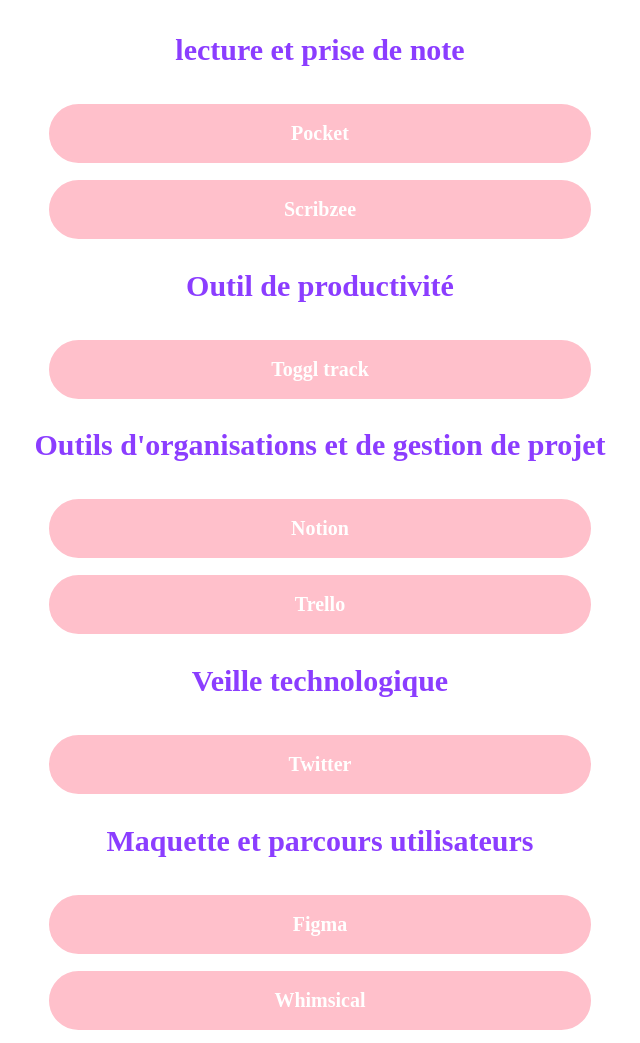
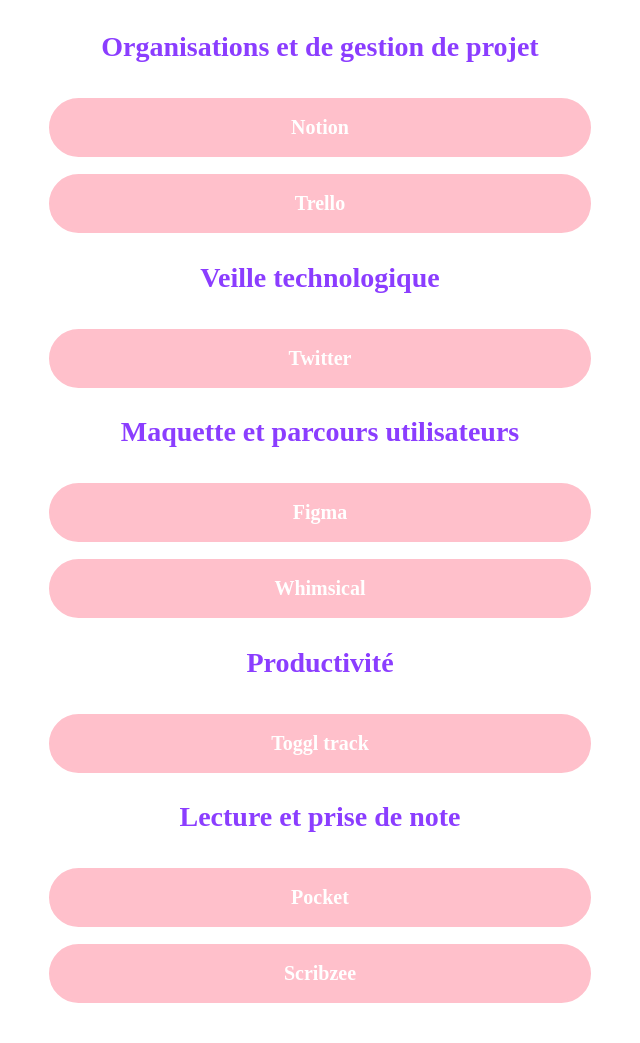
Before and after one commit to Tatiana-Juin/lien-pour-coder, a plain HTML site: page index.html in a window 1280 px wide. Shown: the whole page, without its empty margins (320-960 px from the left). After the commit the page ends 1016 px from the top, so only its background shows below. Drawn offline with Linux system fonts and the light colour scheme.

Commit message:
Modification des titres et de l'ordre des catégories

```diff
--- a/index.html
+++ b/index.html
@@ -11,28 +11,9 @@
 
     <!--Contenu majoritaire du body sauf Header-->
     <main>
-        <!-- Section outils de productivité -->
-        <section>
-            <h2>lecture et prise de note  </h2>
-
-             <!--Pocket-->
-                <a class="lien-site" href="https://getpocket.com/fr/ " target="_blank" rel="noopener noreferrer"> Pocket</a>
-
-            <!--Scribzee-->
-                <a class="lien-site" href="https://www.scribzee.com/fr/" target="_blank" rel="noopener noreferrer"> Scribzee</a>
-
-        </section>
-
-        <!-- Outil de productivité-->
-        <section>
-            <h2>Outil de productivité</h2>
-            <!--Toggl track-->
-            <a class="lien-site" href="https://track.toggl.com/ " target="_blank" rel="noopener noreferrer"> Toggl track</a>
-
-        </section>
-        <!-- outils d'organisations-->
-        <section>
-            <h2>Outils d'organisations et de gestion de projet</h2>
+          <!-- outils d'organisations-->
+          <section>
+            <h2>Organisations et de gestion de projet</h2>
 
             <!--Notion -->
             <a class="lien-site"  href="https://www.notion.so/login" target="_blank" rel="noopener noreferrer">Notion</a>
@@ -41,6 +22,7 @@
             <a class="lien-site" href="https://trello.com/login" target="_blank" rel="noopener noreferrer">Trello</a>
 
         </section>
+
 
         <!-- veille technologique -->
         <section>
@@ -63,6 +45,27 @@
 
         </section>
 
+        <!-- Outil de productivité-->
+        <section>
+            <h2>Productivité </h2>
+            <!--Toggl track-->
+            <a class="lien-site" href="https://track.toggl.com/ " target="_blank" rel="noopener noreferrer"> Toggl track</a>
+
+        </section>
+
+        <!-- Section outils de productivité -->
+        <section>
+            <h2>Lecture et prise de note  </h2>
+
+             <!--Pocket-->
+                <a class="lien-site" href="https://getpocket.com/fr/ " target="_blank" rel="noopener noreferrer"> Pocket</a>
+
+            <!--Scribzee-->
+                <a class="lien-site" href="https://www.scribzee.com/fr/" target="_blank" rel="noopener noreferrer"> Scribzee</a>
+
+        </section>
+
+
     </main>
 
 
--- a/style.css
+++ b/style.css
@@ -10,7 +10,7 @@ section{
 
 /* Titre de l'onglet */
 h2{
-    font-size:30px;
+    font-size:28px;
     color:#8b3dff;;
 }
 
```
